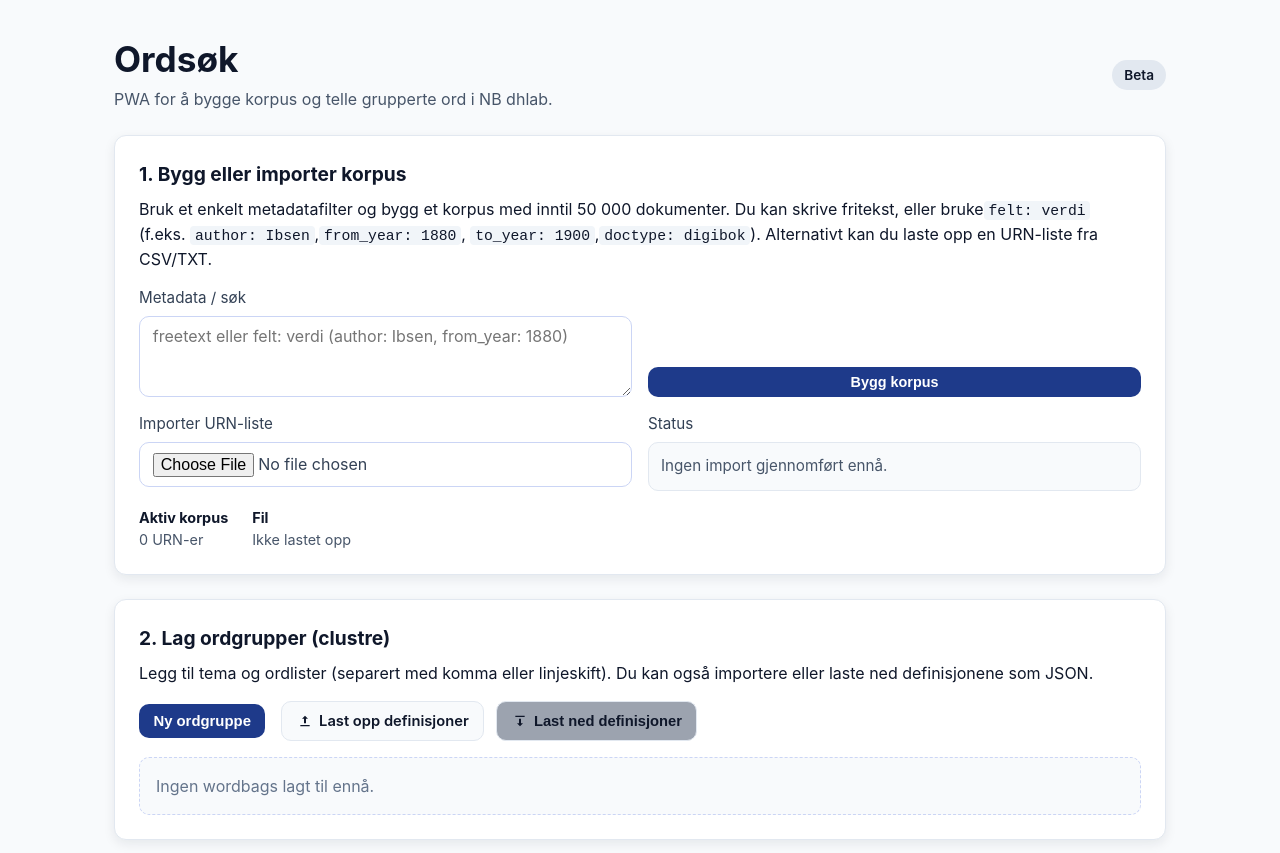
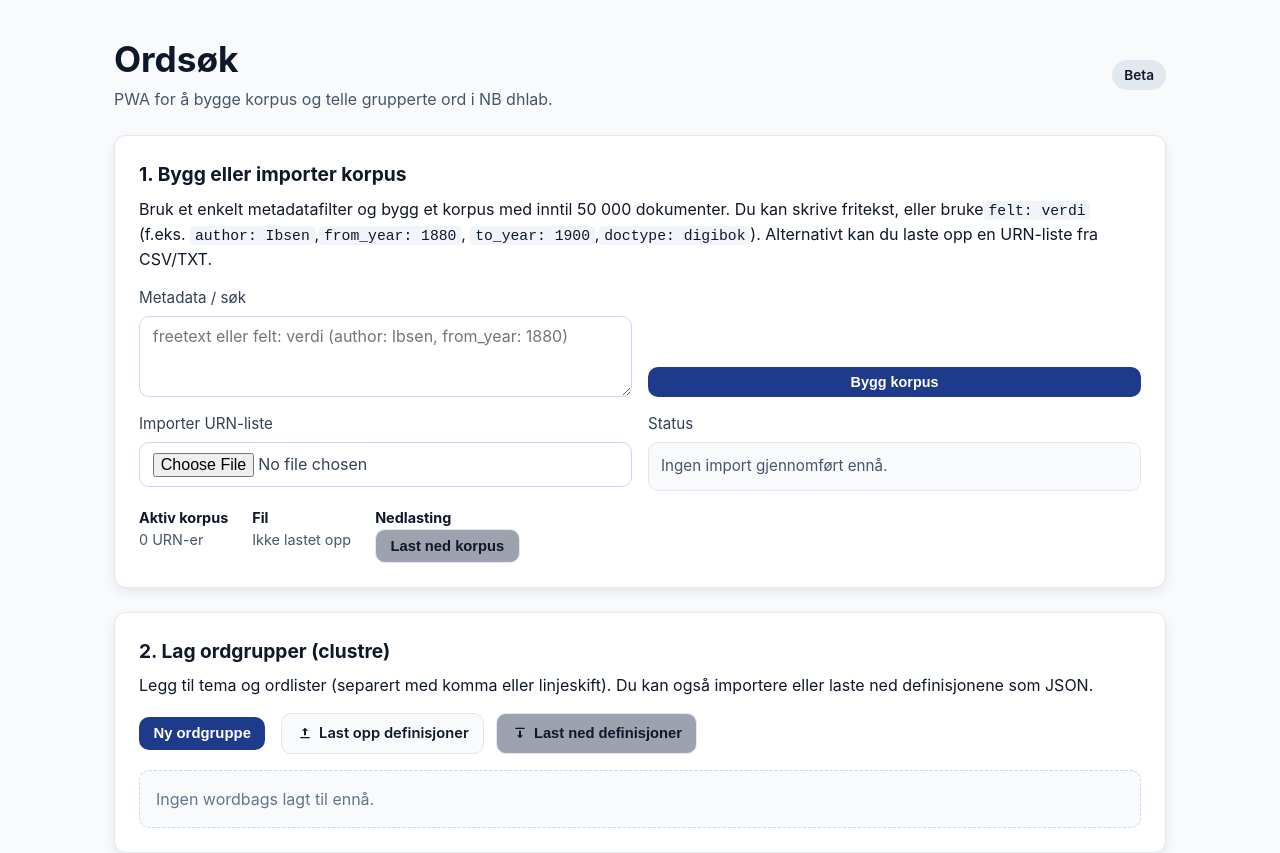
Before and after one commit to Yoonsen/ords-k, a React (Vite) app: page / in a window 1280 px wide. Shown: the top 853 px of the page. Built offline with nearby package versions, Linux system fonts and the light colour scheme.

Commit message:
Add corpus download

```diff
--- a/src/App.tsx
+++ b/src/App.tsx
@@ -291,6 +291,22 @@ const parseBuildQuery = (input: string) => {
   const limitMatch = trimmed.match(/\b(?:limit|lim)\s+(\d+)\b/i)
   if (limitMatch) {
     params.limit = Number(limitMatch[1])
+  }
+
+  const subjectMatch = trimmed.match(/\b(?:tema|subject|subjects)\s+(.+)/i)
+  if (subjectMatch && !params.subject) {
+    const raw = subjectMatch[1]
+      .split(/\b(?:limit|fra|til|from|to|bok|bøker|avis|aviser)\b/i)[0]
+      .trim()
+    const cleaned = raw.replace(/^[,.;]+|[,.;]+$/g, '').trim()
+    if (cleaned.startsWith('"') && cleaned.endsWith('"')) {
+      params.subject = cleaned.slice(1, -1)
+    } else {
+      const parts = cleaned.split(/[,;]+/g).map((part) => part.trim()).filter(Boolean)
+      if (parts.length) {
+        params.subject = parts.join(', ')
+      }
+    }
   }
 
   const yearOnly = trimmed.match(/^\d{4}$/)
@@ -948,6 +964,25 @@ function App() {
     downloadCsv('evaluering-per-ar.csv', [header, ...rows])
   }
 
+  const handleDownloadCorpus = () => {
+    if (!corpusUrns.length) return
+    const hasMeta = Object.keys(corpusMetaById).length > 0 || Object.keys(corpusMetaByUrn).length > 0
+    const header = ['urn', 'dhlabid', 'title', 'authors', 'year']
+    const rows = corpusUrns.map((urn) => {
+      const meta = corpusMetaByUrn[urn]
+      const byId = meta?.dhlabid ? corpusMetaById[meta.dhlabid] : undefined
+      const resolved = byId ?? meta
+      return [
+        urn,
+        resolved?.dhlabid ?? '',
+        resolved?.title ?? '',
+        resolved?.authors ?? '',
+        resolved?.year ?? '',
+      ]
+    })
+    downloadCsv(hasMeta ? 'korpus.csv' : 'korpus-urn.csv', [header, ...rows])
+  }
+
   return (
     <div className="app">
       <header className="app-header">
@@ -1027,6 +1062,17 @@ function App() {
           <div>
             <strong>Fil</strong>
             <span>{corpusFileName ?? 'Ikke lastet opp'}</span>
+          </div>
+          <div>
+            <strong>Nedlasting</strong>
+            <button
+              type="button"
+              className="button-secondary"
+              onClick={handleDownloadCorpus}
+              disabled={!corpusUrns.length}
+            >
+              Last ned korpus
+            </button>
           </div>
         </div>
       </section>
```
Also changed, not shown: 3 other files (tests, documents, lock files or other folders).
